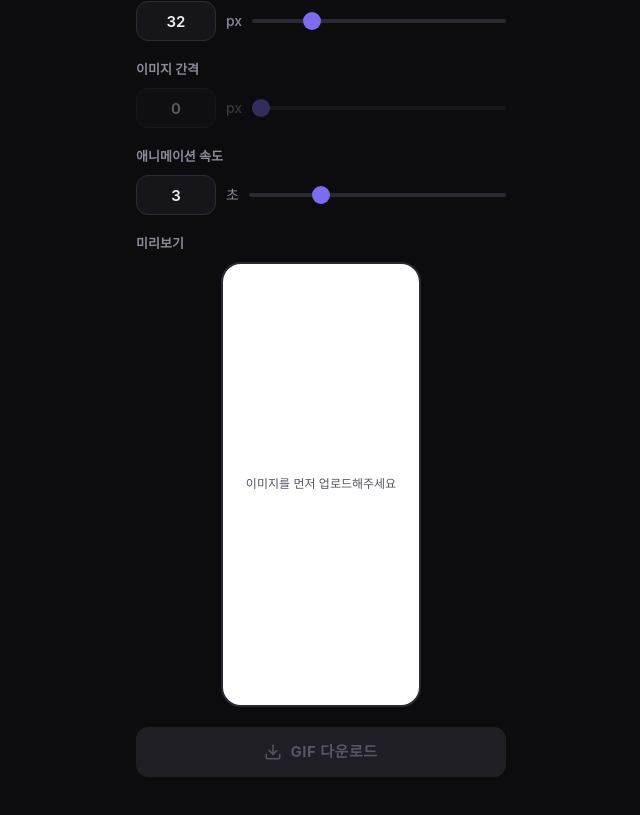
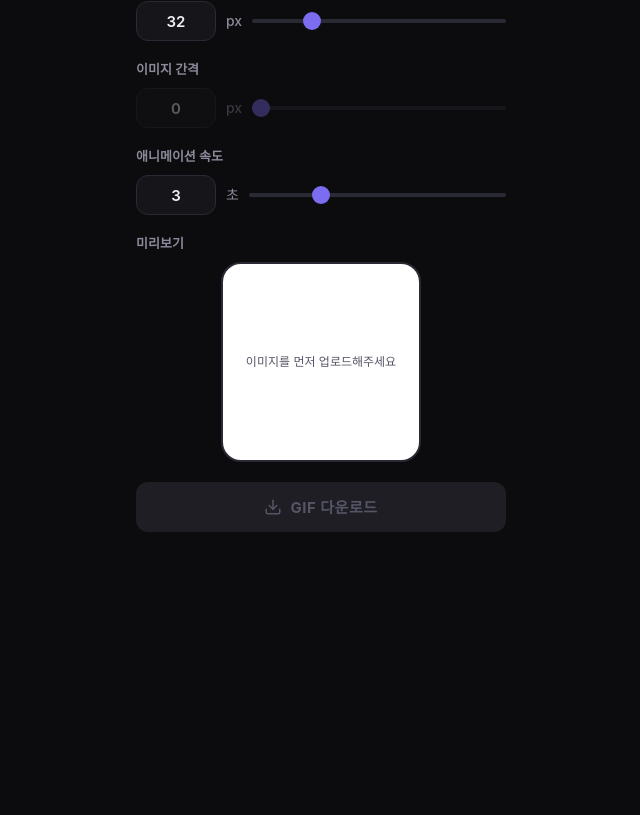
Before and after one commit to wudle0/pichange, a React (Vite) app: page / in a window 1280 px wide. Shown: the part 754-1569 px from the top of the page, without its empty margins (319-959 px from the left). After the commit the page ends 1326 px from the top, so only its background shows below. Built offline with nearby package versions, Linux system fonts and the light colour scheme.

Commit message:
사진 비율 조정 (1:1로 고정)

```diff
--- a/src/components/main/AnimationPreview.tsx
+++ b/src/components/main/AnimationPreview.tsx
@@ -19,10 +19,11 @@ const NINJA_DATA = [
 	{ fromLeft: false, yPct: 48, delayPct: 0.9 },
 ];
 
-const FRAME_WIDTH = 200;
+/** 미리보기 바깥 프레임(정사각형) */
+const FRAME_SIZE = 200;
 const FRAME_PADDING = 20;
-const CONTENT_WIDTH = FRAME_WIDTH - FRAME_PADDING * 2;
-const FRAME_HEIGHT = Math.round((FRAME_WIDTH * 20) / 9);
+/** 패딩 안쪽 콘텐츠 영역(정사각형) — 타일·비 계산에 사용 */
+const CONTENT_SIZE = FRAME_SIZE - FRAME_PADDING * 2;
 
 interface AnimationPreviewProps {
 	image: string | null;
@@ -48,11 +49,11 @@ function AnimationPreview({
 	const step = size + gap;
 
 	const infiniteCols = useMemo(
-		() => Math.max(1, Math.ceil((CONTENT_WIDTH + gap) / step)),
+		() => Math.max(1, Math.ceil((CONTENT_SIZE + gap) / step)),
 		[step, gap],
 	);
 	const infiniteRows = useMemo(
-		() => Math.max(1, Math.ceil((FRAME_HEIGHT + gap) / step)),
+		() => Math.max(1, Math.ceil((CONTENT_SIZE + gap) / step)),
 		[step, gap],
 	);
 
@@ -113,8 +114,8 @@ function AnimationPreview({
 	}
 
 	function renderRainRandom() {
-		const maxX = Math.max(0, CONTENT_WIDTH - size);
-		const rainEnd = FRAME_HEIGHT + size;
+		const maxX = Math.max(0, CONTENT_SIZE - size);
+		const rainEnd = CONTENT_SIZE + size;
 		return (
 			<div className="animation-preview-rain-random">
 				{rainDrops.map((d, i) => (
@@ -155,8 +156,8 @@ function AnimationPreview({
 									top: `${n.yPct}%`,
 									width: size,
 									height: size,
-									"--ninja-from": `${n.fromLeft ? -size : FRAME_WIDTH}px`,
-									"--ninja-to": `${n.fromLeft ? FRAME_WIDTH : -size}px`,
+									"--ninja-from": `${n.fromLeft ? -size : FRAME_SIZE}px`,
+									"--ninja-to": `${n.fromLeft ? FRAME_SIZE : -size}px`,
 									"--trail-opacity": opacity,
 									animationDelay: `${-(duration * n.delayPct) + trailGap * ti}s`,
 									animationDuration: `${duration}s`,
--- a/src/styles/component/_main.scss
+++ b/src/styles/component/_main.scss
@@ -308,7 +308,7 @@
 
   &-frame {
     width: 200px;
-    aspect-ratio: 9 / 20;
+    aspect-ratio: 1 / 1;
     border-radius: $radius-xl;
     border: 2px solid $border;
     overflow: hidden;
@@ -338,7 +338,7 @@
     height: 100%;
     overflow: hidden;
     position: relative;
-    padding: 0 20px;
+    padding: 20px;
     box-sizing: border-box;
   }
 
@@ -359,12 +359,14 @@
       overflow: hidden;
       border-radius: 2px;
       flex-shrink: 0;
+      background-color: rgba(0, 0, 0, 0.06);
     }
 
     img {
       width: 100%;
       height: 100%;
-      object-fit: cover;
+      object-fit: contain;
+      vertical-align: middle;
     }
   }
 
@@ -378,11 +380,13 @@
       top: 0;
       overflow: hidden;
       border-radius: 2px;
+      background-color: rgba(0, 0, 0, 0.06);
 
       img {
         width: 100%;
         height: 100%;
-        object-fit: cover;
+        object-fit: contain;
+        vertical-align: middle;
       }
     }
   }
@@ -398,11 +402,13 @@
       border-radius: 2px;
       animation: ninja-fly linear infinite;
       will-change: transform, opacity;
+      background-color: rgba(0, 0, 0, 0.06);
 
       img {
         width: 100%;
         height: 100%;
-        object-fit: cover;
+        object-fit: contain;
+        vertical-align: middle;
       }
     }
   }
--- a/src/utils/gifGenerator.ts
+++ b/src/utils/gifGenerator.ts
@@ -2,7 +2,7 @@ import GIF from "gif.js";
 import type { AnimationEffect, ImageCount, GridInfo, BgColor } from "@/types";
 
 const OUTPUT_WIDTH = 540;
-const OUTPUT_HEIGHT = 1200;
+const OUTPUT_HEIGHT = 540;
 const PREVIEW_WIDTH = 200;
 const SCALE = OUTPUT_WIDTH / PREVIEW_WIDTH;
 const FPS = 15;
@@ -25,29 +25,24 @@ export function getGridInfo(count: number): GridInfo {
 	return { cols: 4, rows: 4 };
 }
 
-function coverDraw(
+/** 타일 정사각형 안에 이미지 전체가 들어가도록 맞춤(여백 허용, 비율 유지) */
+function containDraw(
 	ctx: CanvasRenderingContext2D,
 	img: HTMLImageElement,
 	x: number,
 	y: number,
 	s: number,
 ) {
-	ctx.save();
-	ctx.beginPath();
-	ctx.rect(x, y, s, s);
-	ctx.clip();
-
 	const imgRatio = img.width / img.height;
 	let dw: number, dh: number;
 	if (imgRatio > 1) {
+		dw = s;
+		dh = s / imgRatio;
+	} else {
 		dh = s;
 		dw = s * imgRatio;
-	} else {
-		dw = s;
-		dh = s / imgRatio;
 	}
 	ctx.drawImage(img, x + (s - dw) / 2, y + (s - dh) / 2, dw, dh);
-	ctx.restore();
 }
 
 function drawGrid(
@@ -72,7 +67,7 @@ function drawGrid(
 		const row = Math.floor(i / grid.cols);
 		const x = baseX + col * (s + g);
 		const y = baseY + row * (s + g);
-		coverDraw(ctx, img, x, y, s);
+		containDraw(ctx, img, x, y, s);
 	}
 }
 
@@ -94,7 +89,7 @@ function drawTiles(
 		for (let c = -1; c < cols; c++) {
 			const x = c * step + offsetX;
 			const y = r * step + offsetY;
-			coverDraw(ctx, img, x, y, s);
+			containDraw(ctx, img, x, y, s);
 		}
 	}
 }
@@ -171,7 +166,7 @@ function drawFrameRain(fc: FrameCtx) {
 		const x = xPct * maxX;
 		const t = (progress + phase) % 1;
 		const y = -s + t * (h + s);
-		coverDraw(ctx, img, x, y, s);
+		containDraw(ctx, img, x, y, s);
 	}
 }
 
@@ -197,11 +192,11 @@ function drawFrameRotate(fc: FrameCtx) {
 				const imgRatio = img.width / img.height;
 				let dw: number, dh: number;
 				if (imgRatio > 1) {
+					dw = s;
+					dh = s / imgRatio;
+				} else {
 					dh = s;
 					dw = s * imgRatio;
-				} else {
-					dw = s;
-					dh = s / imgRatio;
 				}
 				ctx.drawImage(img, -dw / 2, -dh / 2, dw, dh);
 				ctx.restore();
@@ -228,11 +223,11 @@ function drawFrameRotate(fc: FrameCtx) {
 			const imgRatio = img.width / img.height;
 			let dw: number, dh: number;
 			if (imgRatio > 1) {
+				dw = s;
+				dh = s / imgRatio;
+			} else {
 				dh = s;
 				dw = s * imgRatio;
-			} else {
-				dw = s;
-				dh = s / imgRatio;
 			}
 			ctx.drawImage(img, -dw / 2, -dh / 2, dw, dh);
 			ctx.restore();
@@ -279,11 +274,11 @@ function drawUnclipped(
 	const imgRatio = img.width / img.height;
 	let dw: number, dh: number;
 	if (imgRatio > 1) {
+		dw = s;
+		dh = s / imgRatio;
+	} else {
 		dh = s;
 		dw = s * imgRatio;
-	} else {
-		dw = s;
-		dh = s / imgRatio;
 	}
 	if (flip) {
 		ctx.save();
```
